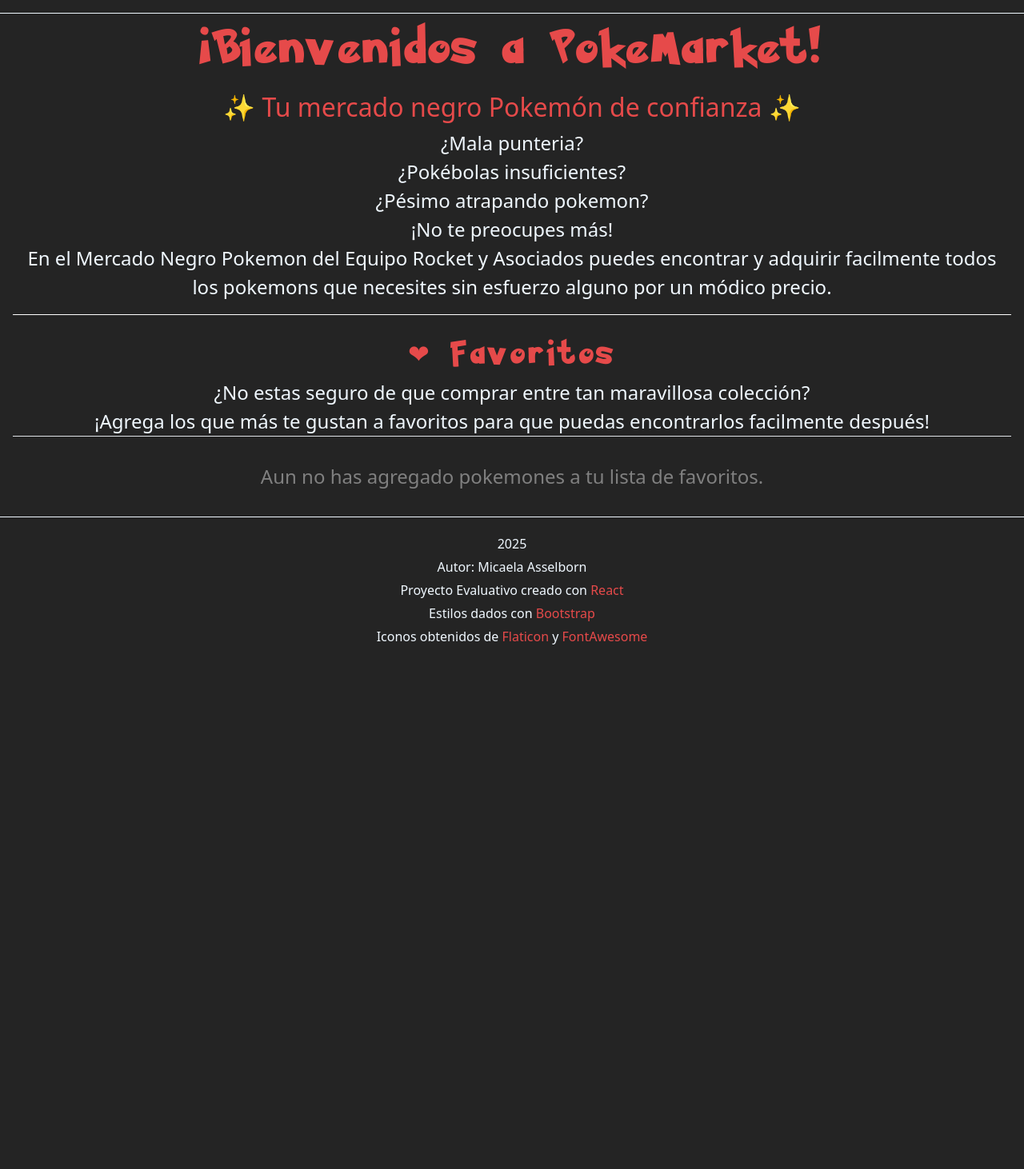
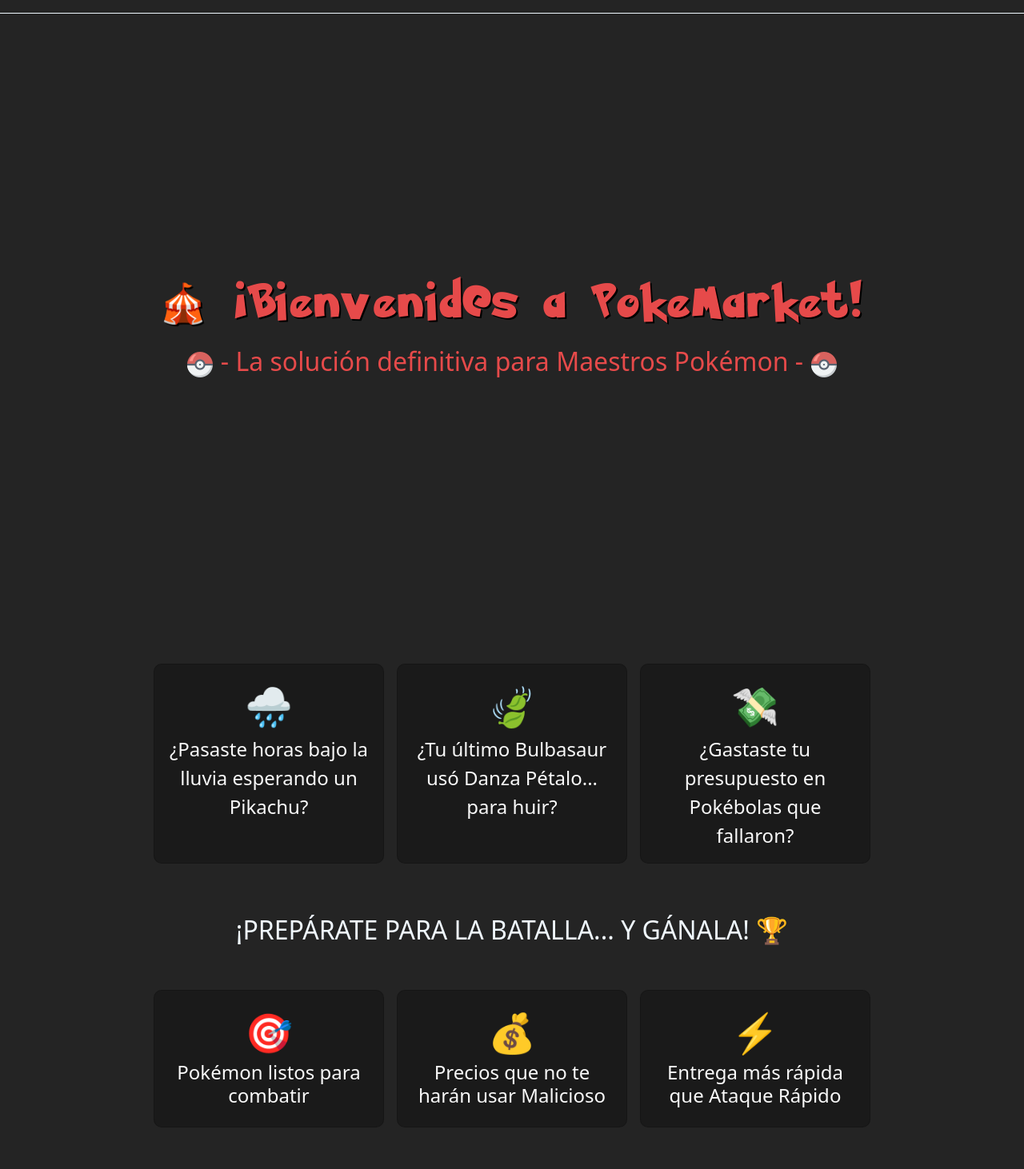
Before and after one commit to MicaelaAsselborn/tp-final-react-micaela-asselborn, a React (Vite) app: page / in a window 1280 px wide. Shown: the part 68-1530 px from the top of the page at 80% size. Before the commit the page ends 889 px from the top, so only its background shows below. Built offline with nearby package versions, Linux system fonts and the light colour scheme.

Commit message:
Se modifican estilos

```diff
--- a/src/components/Favoritos.jsx
+++ b/src/components/Favoritos.jsx
@@ -6,13 +6,19 @@ function Favoritos() {
 
   return (
     <>
-      <div className="contenedor-padding">
+      <div className="slogan">
         <h2 className="pokemonSolid">❤ Favoritos</h2>
-        <p>¿No estas seguro de que comprar entre tan maravillosa colección?</p>
-        <p>
-          ¡Agrega los que más te gustan a favoritos para que puedas encontrarlos
-          facilmente después!
-        </p>
+        <div className="padding">
+          <p>¿Abrumado por tanta elección? ¿No sabes por dónde empezar?</p>
+          <p>
+            ✨ ¡<strong>Marca con ❤️</strong> los Pokémon que más te gusten y
+            créa tu lista personalizada!
+          </p>
+          <p>
+            🚀 <strong>Encuéntralos al instante</strong> aqui debajo 👇🏼 cuando
+            estés listo para hacer tu pedido
+          </p>
+        </div>
       </div>
       <div>
         {favoritos.length === 0 ? (
--- a/src/index.css
+++ b/src/index.css
@@ -114,10 +114,11 @@ main {
   padding-bottom: 2rem;
 }
 
-section {
-  border-bottom: 1px solid #fff;
-  margin-bottom: 2rem;
-  padding-bottom: 1rem;
+header {
+  height: calc(100vh - var(--altura-nav));
+  display: flex;
+  flex-direction: column;
+  justify-content: center;
 }
 
 .card {
@@ -148,15 +149,20 @@ section {
   padding: 2rem 0;
 }
 
+.slogan {
+  display: flex;
+  flex-direction: column;
+  background-color: #1a1a1a;
+  padding: 1rem;
+  border-radius: 15px;
+  margin-bottom: 2rem;
+}
+
 /* FUENTES */
 
 .pokemonSolid {
   font-family: "pokemonSolid", sans-serif;
-  letter-spacing: 6px;
-  color: var(--rojo);
-}
-.pokemonHollow {
-  font-family: "pokemonHollow", sans-serif;
+  text-shadow: 2px 2px 0 #000;
   letter-spacing: 6px;
   color: var(--rojo);
 }
@@ -219,6 +225,10 @@ main p {
   transform: scale(2.2) translateY(-1px);
 }
 
+.emoji {
+  font-size: 3rem;
+}
+
 /* COLORES */
 
 .rojo {
@@ -264,8 +274,23 @@ main p {
   }
 }
 
+.subtitulo {
+  display: flex;
+  justify-content: center;
+  align-items: center;
+  gap: 10px;
+}
+.subtitulo img {
+  width: 32px;
+  height: 32px;
+}
+
 .centrado {
   justify-content: space-around;
+}
+
+.padding {
+  padding: 1rem;
 }
 
 .alineado-izquierdo {
--- a/src/pages/Home.jsx
+++ b/src/pages/Home.jsx
@@ -1,21 +1,60 @@
 import Favoritos from "../components/Favoritos";
+import ball from "../img/ball.png";
 
 function Home() {
   return (
     <main className="paddingless-bottom">
-      <section>
-        <h1 className="pokemonSolid">¡Bienvenidos a PokeMarket!</h1>
-        <h2 className="red">✨ Tu mercado negro Pokemón de confianza ✨</h2>
-        <p>¿Mala punteria?</p>
-        <p>¿Pokébolas insuficientes?</p>
-        <p>¿Pésimo atrapando pokemon?</p>
-        <p>¡No te preocupes más!</p>
+      <header>
+        <h1 className="pokemonSolid">🎪 ¡Bienvenid@s a PokeMarket!</h1>
+        <div className="subtitulo">
+          <img src={ball} alt="pokebola" />
+          <h2 className="red">
+            - La solución definitiva para Maestros Pokémon -
+          </h2>
+          <img src={ball} alt="pokebola" />
+        </div>
+      </header>
+
+      <div className="contenedor">
+        <div className="card padding">
+          <span className="emoji">🌧️</span>
+          <p>¿Pasaste horas bajo la lluvia esperando un Pikachu?</p>
+        </div>
+        <div className="card padding">
+          <span className="emoji">🍃</span>
+          <p>¿Tu último Bulbasaur usó Danza Pétalo... para huir?</p>
+        </div>
+        <div className="card padding">
+          <span className="emoji">💸</span>
+          <p>¿Gastaste tu presupuesto en Pokébolas que fallaron?</p>
+        </div>
+      </div>
+
+      <div className="contenedor">
+        <h2>¡PREPÁRATE PARA LA BATALLA... Y GÁNALA! 🏆</h2>
+
+        <div className="contenedor">
+          <div className="card padding">
+            <span className="emoji">🎯</span>
+            <h4>Pokémon listos para combatir</h4>
+          </div>
+          <div className="card padding">
+            <span className="emoji">💰</span>
+            <h4>Precios que no te harán usar Malicioso</h4>
+          </div>
+          <div className="card padding">
+            <span className="emoji">⚡</span>
+            <h4>Entrega más rápida que Ataque Rápido</h4>
+          </div>
+        </div>
+      </div>
+
+      <div className="slogan">
+        <p>¡Átrapalos a todos... sin "átraparlos"!</p>
         <p>
-          En el Mercado Negro Pokemon del Equipo Rocket y Asociados puedes
-          encontrar y adquirir facilmente todos los pokemons que necesites sin
-          esfuerzo alguno por un módico precio.
+          <i>- Team Rocket & Asociados -</i>
         </p>
-      </section>
+      </div>
       <Favoritos />
     </main>
   );
--- a/src/pages/Listado.jsx
+++ b/src/pages/Listado.jsx
@@ -58,8 +58,10 @@ function Listado() {
 
   return (
     <main>
-      <h1 className="pokemonSolid">Poke Oferta</h1>
-      <p>{`Navega entre más de 1000 pokemones y adquiere a tus favoritos.`}</p>
+      <div className="padding">
+        <h1 className="pokemonSolid">Poke Oferta</h1>
+        <p>Navega entre más de 1000 pokemones y adquiere a tus favoritos.</p>
+      </div>
 
       {cargando && <p>Cargando pokémones...</p>}
       {error && <p>Error: {error}</p>}
```
